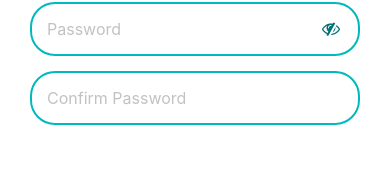
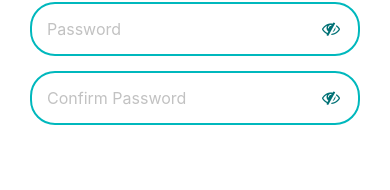
Before and after one commit to NikolVasileva/pet-food-shop-react-native, a React Native app: screen /RegisterScreen in a window 390 px wide. Shown: the part 354-544 px from the top of the page. Built offline with nearby package versions, Linux system fonts and the light colour scheme; no server answers.

Commit message:
Adding show password option on the confirm password

```diff
--- a/src/screens/RegisterScreen.jsx
+++ b/src/screens/RegisterScreen.jsx
@@ -20,6 +20,7 @@ export default function RegisterScreen({ navigation }) {
 
     const [isFocusedField, setIsFocusedField] = useState(null);
     const [showPassword, setShowPassword] = useState(false);
+    const [showConfirmPassword, setShowConfirmPassword] = useState(false);
 
     const validate = () => {
 
@@ -137,6 +138,7 @@ export default function RegisterScreen({ navigation }) {
                                 />
 
                             </View>
+                            <View>
                                 <TextInput
                                     style={[styles.input, isFocusedField === "confirmPassword" && styles.inputFocused]}
                                     value={confirmPassword}
@@ -150,6 +152,18 @@ export default function RegisterScreen({ navigation }) {
                                     onFocus={() => setIsFocusedField("confirmPassword")}
                                     onBlur={() => setIsFocusedField(null)}
                                 />
+                                <FontAwesome
+                                    name={showConfirmPassword ? "eye" : "eye-slash"}
+                                    size={18}
+                                    color="#007175"
+                                    style={{
+                                        position: "absolute",
+                                        right: 20,
+                                        top: 18,
+                                    }}
+                                    onPress={() => setShowConfirmPassword(!showConfirmPassword)}
+                                />
+                            </View>
 
                             <MainButton title="Register" onPress={registerHandler} disabled={isLoading} style={{ marginTop: 70 }} />
                             <Text style={{ fontWeight: "bold", color: "#324B49", marginTop: 30, textAlign: "center" }}>Have an account? Log in.</Text>
```
Lines whose indentation alone changed are shown as unchanged.
